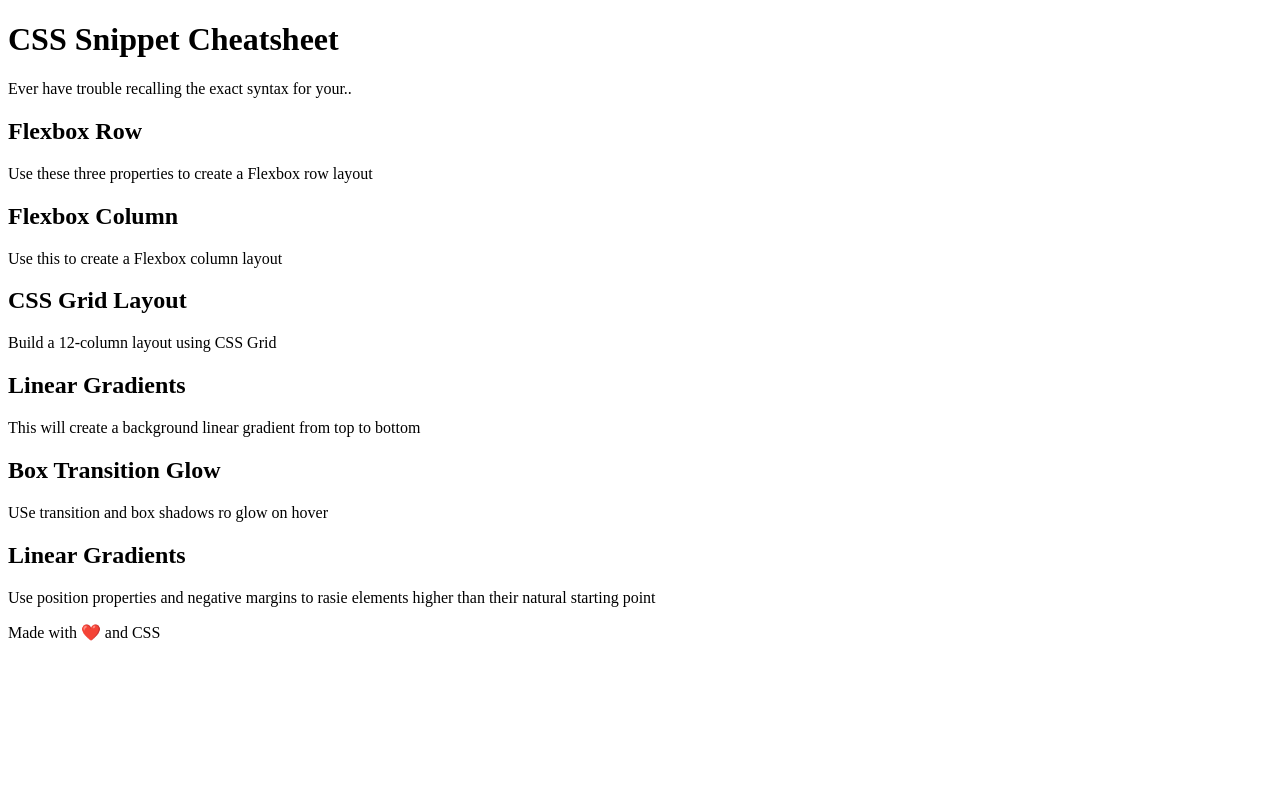
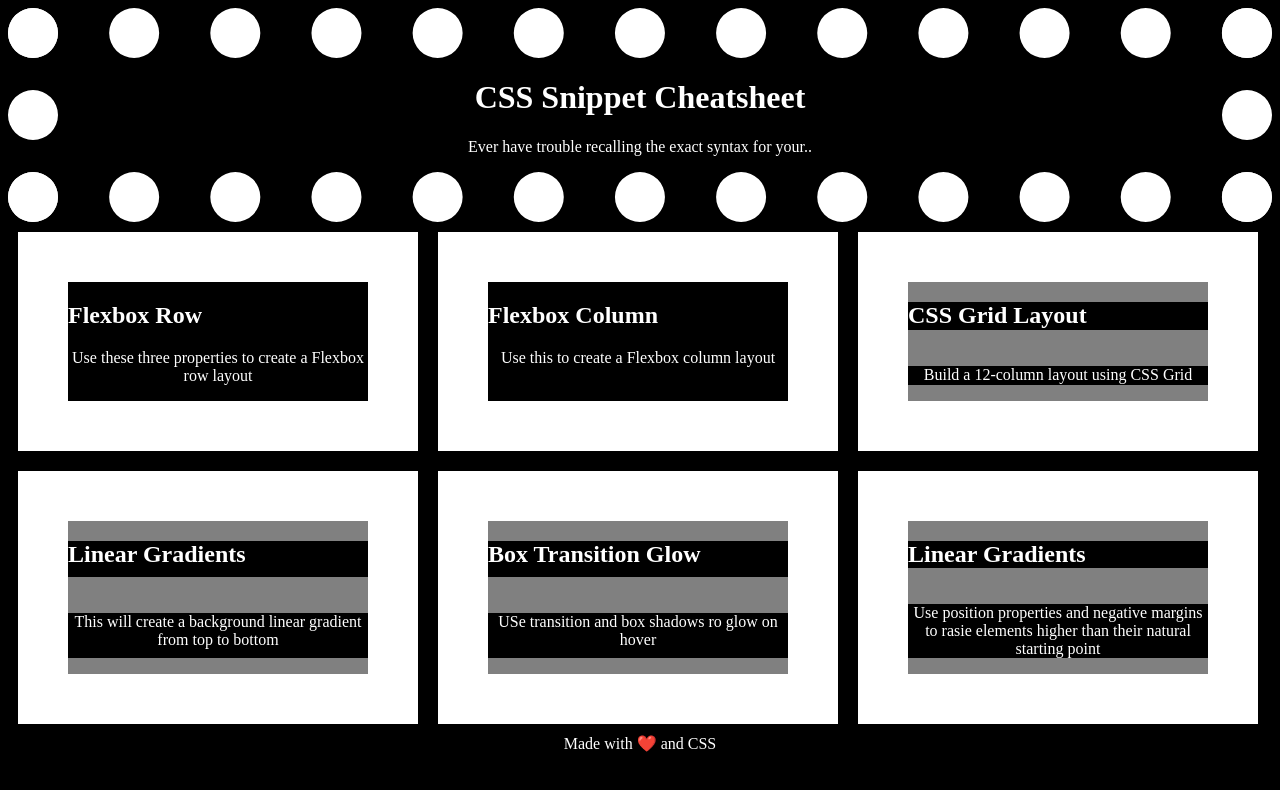
Before and after one commit to Scar919/CSS-project, a plain HTML site: page index.html in a window 1280 px wide. Drawn offline with Linux system fonts and the light colour scheme.

Commit message:
added CSS style

```diff
--- a/assests/style.css
+++ b/assests/style.css
@@ -0,0 +1,4 @@
+*{
+    background-color: black;
+
+}
--- /dev/null
+++ b/assets/style.css
@@ -0,0 +1,43 @@
+*{
+
+background-color: black;
+color: white;
+}
+
+
+.header{
+    text-align: center;
+    border: 50px;
+    border-style: dotted;
+}
+
+
+.grid-cointainer{
+    display: flex;
+    flex: 1 0 900px;
+    justify-content: flex;
+
+}
+
+.grid {
+    display: flex;
+}
+
+div{
+    width: 300px;
+    border: 50px;
+    background-color: grey;
+    border-color:white;
+    padding: 10x;
+    margin: 10px;
+    display: grid;
+    border-style: solid;
+}
+
+div p{
+    text-align: center;
+}
+
+footer{
+    text-align: center;
+}
--- a/index.html
+++ b/index.html
@@ -4,56 +4,59 @@
     <meta charset="UTF-8">
     <meta http-equiv="X-UA-Compatible" content="IE=edge">
     <meta name="viewport" content="width=device-width, initial-scale=1.0">
+    <link rel="stylesheet" href="./assets/style.css" />
     <title>CSS Cheat-Sheet</title>
 </head>
 
 <body>
-    <header>
+    <header class ="header">
         <h1>CSS Snippet Cheatsheet</h1>
         <p>Ever have trouble recalling the exact syntax for your..</p>
     </header>
 
     <main>
 
-        <section>
-          <div>
+        <section class = "grid">
+          <div class = "grid-container">
+            <row>
             <h2>Flexbox Row</h2>
             <p>
               Use these three properties to create a Flexbox row layout
             </p>
-
+          </row>
           </div>
 
-          <div>
+          <div class = "grid-container">
+            <row>
             <h2>Flexbox Column</h2>
             <p>
               Use this to create a Flexbox column layout
             </p>
-
+          </row>
           </div>
 
-          <div>
-            <h2>CSS Grid Layout</h2>
+          <div class = "grid-container">
+            <h2 class = "h2">CSS Grid Layout</h2>
             <p>Build a 12-column layout using CSS Grid</p>
 
           </div>
         </section>
 
-        <section>
-          <div>
+        <section class = "grid">
+          <div class = "grid-container">
             <h2>Linear Gradients</h2>
             <p>
               This will create a background linear gradient from top to bottom
             </p>
           </div>
 
-          <div>
-            <h2>Box Transition Glow</h2>
+          <div class = "grid-container">
+            <h2 class = "h2">Box Transition Glow</h2>
             <p>USe transition and box shadows ro glow on hover</p>
           </div>
 
-          <div>
-            <h2>Linear Gradients</h2>
+          <div class = "grid-container">
+            <h2 class = "h2" >Linear Gradients</h2>
             <p>Use position properties and negative margins to rasie elements higher than their natural starting point</p>
           </div>
 
```
